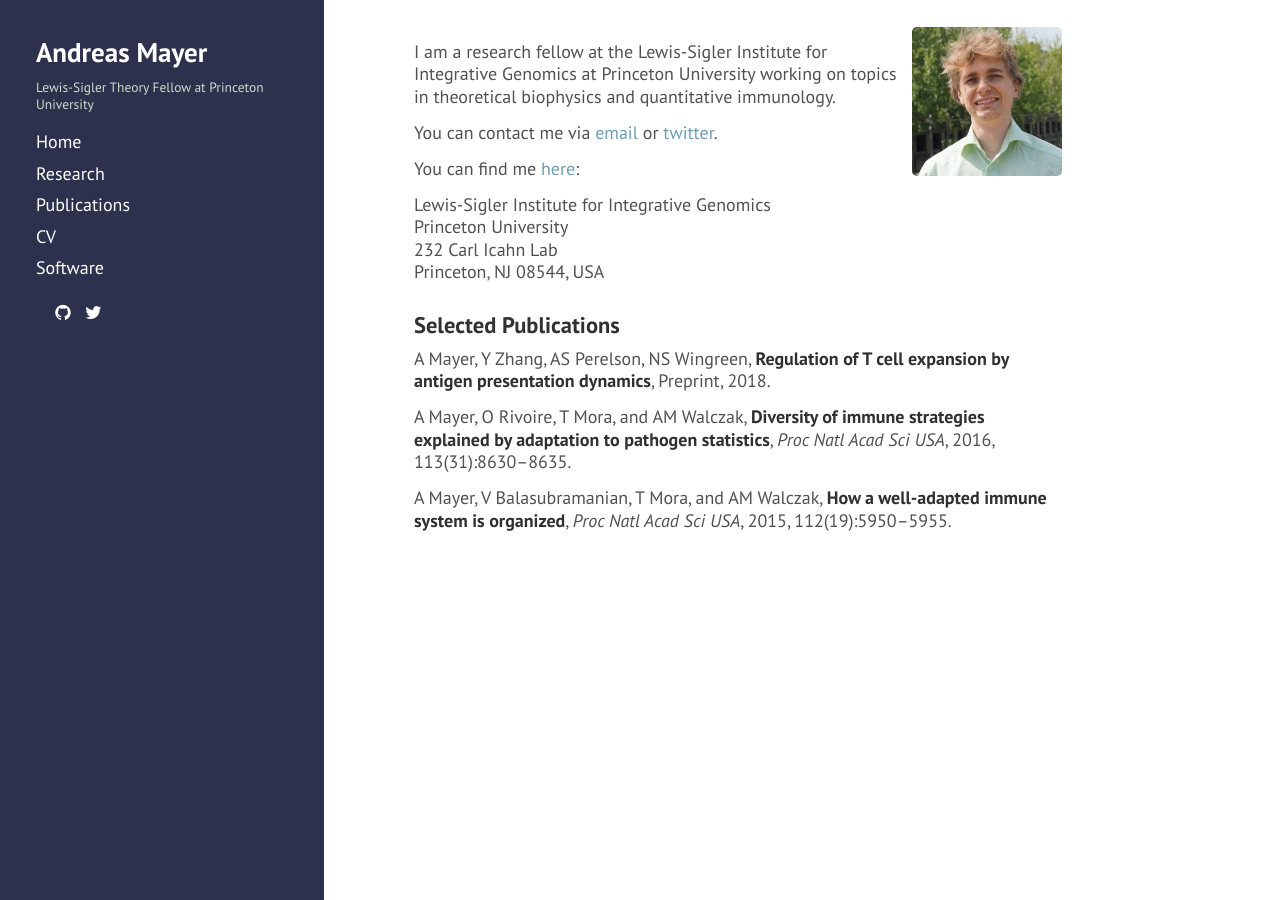
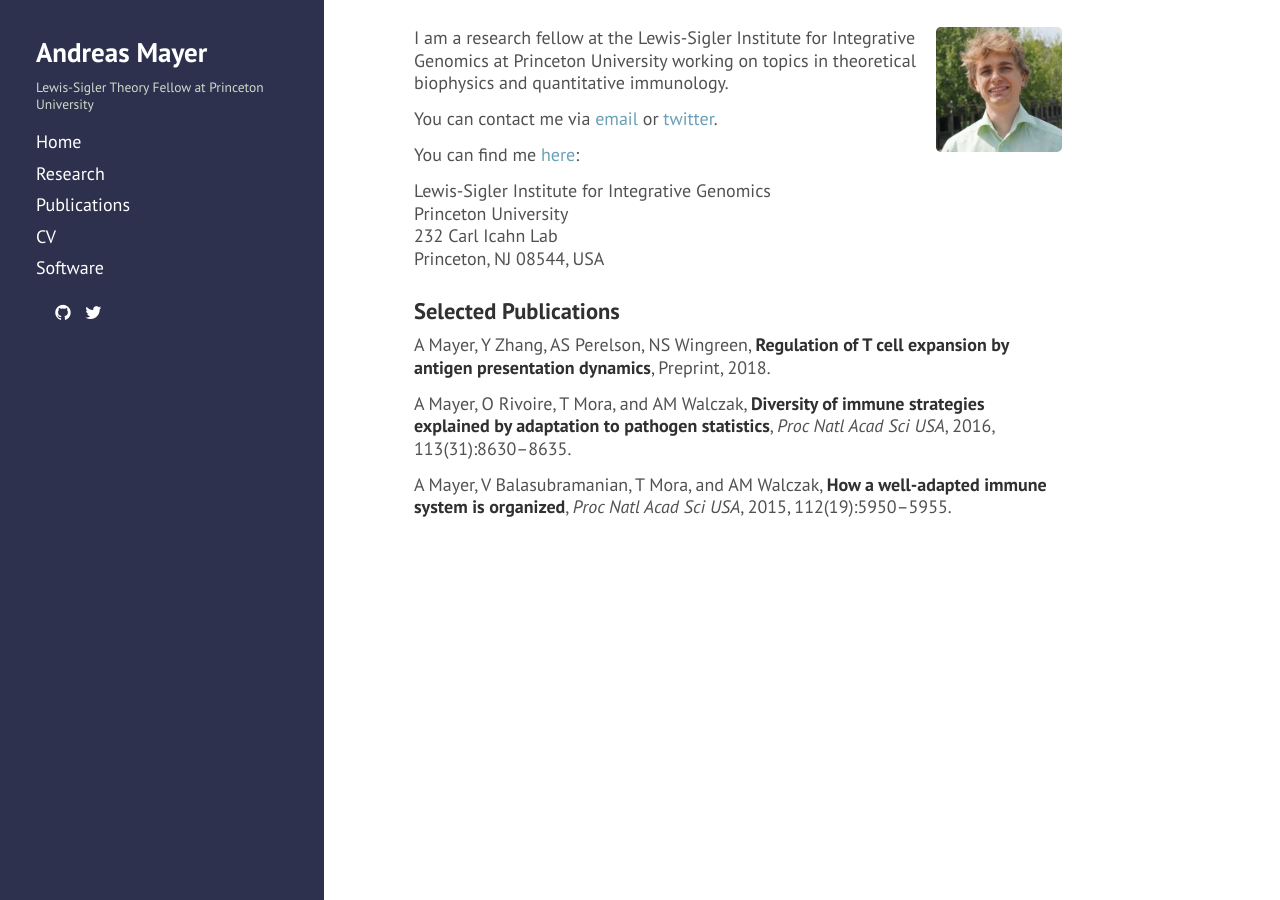
Before and after one commit to andim/andim.github.io, a Jekyll site: the page built from index.md, in a window 1280 px wide. Built offline with Jekyll 4.4.1, drawn with Linux system fonts in a browser that asks for light colours; nearby versions of some CDN libraries; a style sheet for code colours, icons or effects is not loaded.

Commit message:
small style improvements

```diff
--- a/_config.yml
+++ b/_config.yml
@@ -7,7 +7,7 @@ permalink:        pretty
 
 # Setup
 title:            Andreas Mayer
-tagline:          'theoretical biophysicist'
+tagline:          'Theoretical biophysics @ Princeton'
 description:      'Lewis-Sigler Theory Fellow at Princeton University'
 url:              http://andim.github.io/
 
--- a/_includes/head.html
+++ b/_includes/head.html
@@ -15,10 +15,10 @@
   </title>
 
   <!-- CSS -->
-  <link rel="stylesheet" href="{{ site.url }}public/css/poole.css">
-  <link rel="stylesheet" href="{{ site.url }}public/css/syntax.css">
-  <link rel="stylesheet" href="{{ site.url }}public/css/hyde.css">
-  <link rel="stylesheet" href="{{ site.url }}public/css/andim.css">
+  <link rel="stylesheet" href="{{ site.baseurl }}public/css/poole.css">
+  <link rel="stylesheet" href="{{ site.baseurl }}public/css/syntax.css">
+  <link rel="stylesheet" href="{{ site.baseurl }}public/css/hyde.css">
+  <link rel="stylesheet" href="{{ site.baseurl }}public/css/andim.css">
   <link rel="stylesheet" href="http://fonts.googleapis.com/css?family=PT+Sans:400,400italic,700|Abril+Fatface">
   <!-- Make symbols from font-awesome available -->
   <link rel="stylesheet" href="https://maxcdn.bootstrapcdn.com/font-awesome/4.4.0/css/font-awesome.min.css">
--- a/index.md
+++ b/index.md
@@ -4,8 +4,7 @@ title: Home
 order: 1
 ---
 
-<img src="images/andreasmayer.jpg" align="right">
-
+<img style="width:7em" src="images/andreasmayer.jpg" align="right">
 I am a research fellow at the Lewis-Sigler Institute for Integrative Genomics at Princeton University working on topics in theoretical biophysics and quantitative immunology.
 
 You can contact me via [email](mailto:andimscience@gmail.com) or [twitter](http://twitter.com/andimscience).
--- a/public/css/andim.css
+++ b/public/css/andim.css
@@ -4,7 +4,7 @@ html {
   font-size: 14px;
   line-height: 1.25;
 }
-@media (min-width: 38em) {
+@media (min-width: 48em) {
   html {
     font-size: 18px;
   }
@@ -29,7 +29,7 @@ p {
   padding: 0.25rem 0.5rem;
   color: #ccddcc;
 }
-@media (min-width: 38em) {
+@media (min-width: 48em) {
   .theme-andim .sidebar {
     padding: 2rem 1rem;
   }
@@ -43,9 +43,11 @@ p {
 }
 .sidebar-nav-item {
   display: inline-flex;
+  padding: 0.1em 0.1em;
 }
-@media (min-width: 38em) {
+@media (min-width: 48em) {
   .sidebar-nav-item {
     display: block;
+    padding: 0em 0em;
   }
 }
```
